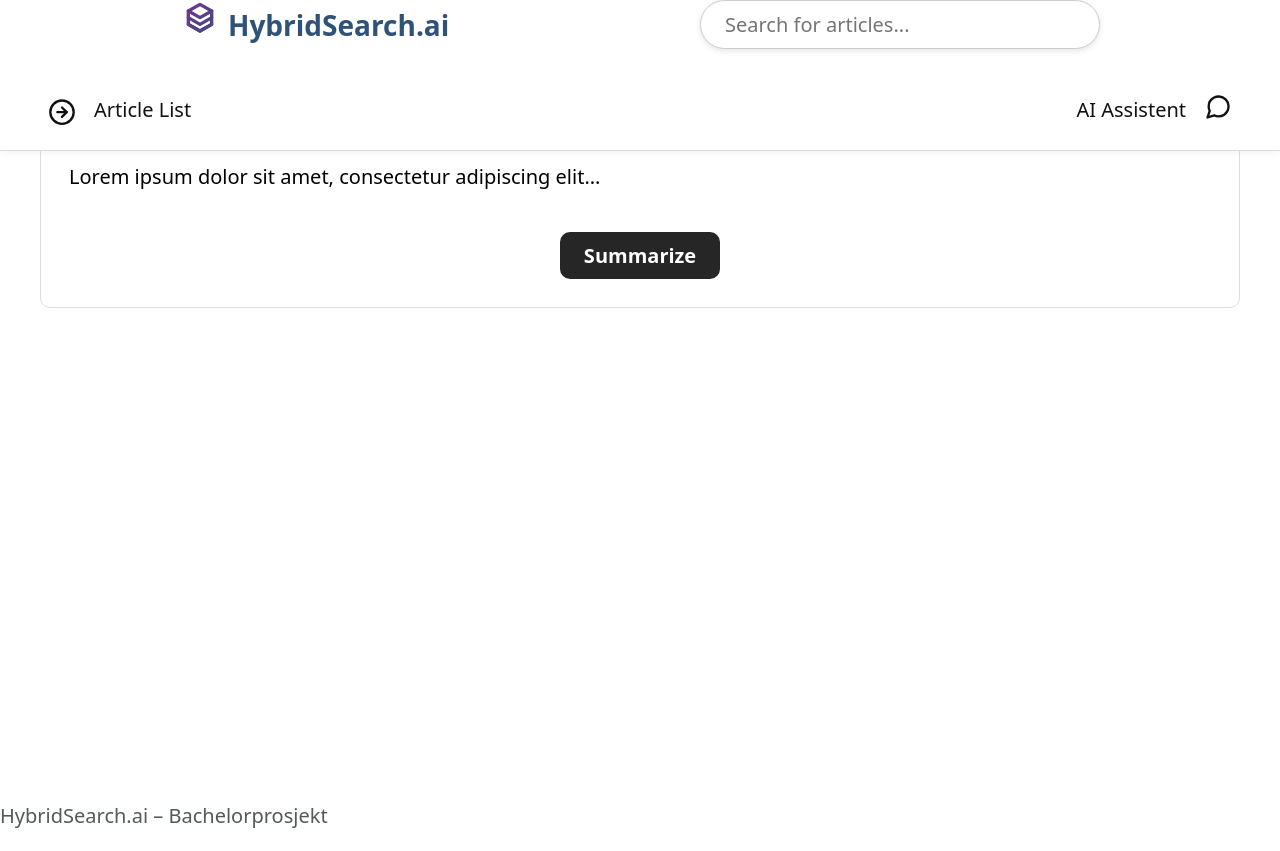
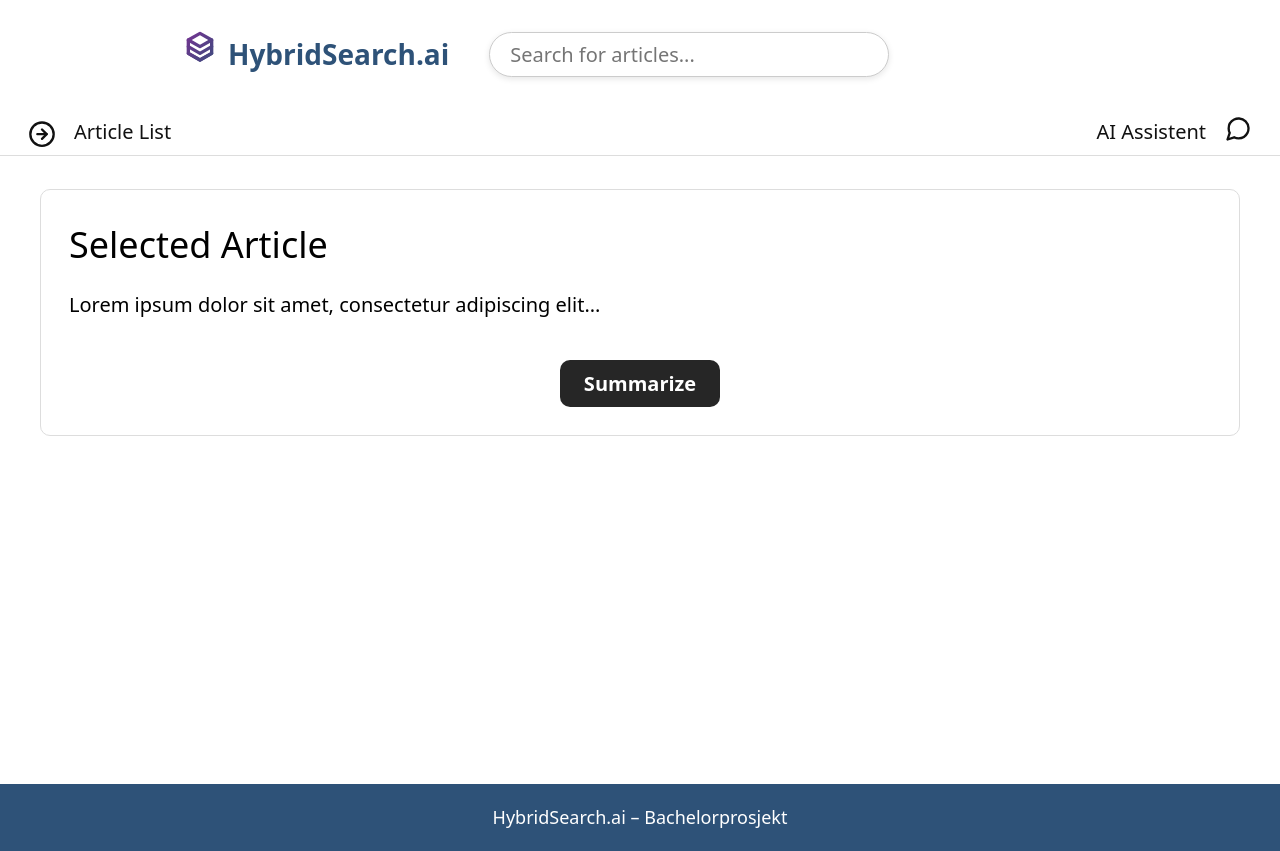
Before and after one commit to Hussein-Ali-Shamarti/Bachelor-SearchMotor, a React (Create React App) app in the folder frontend/: page /mydashboard in a window 1280 px wide. Built offline with nearby package versions, Linux system fonts and the light colour scheme.

Commit message:
fix: diverse styling

```diff
--- a/frontend/src/assets/styles/HeaderMyDashboard.css
+++ b/frontend/src/assets/styles/HeaderMyDashboard.css
@@ -9,12 +9,11 @@
   right: 0;
   z-index: 1000;
   background-color: #fff;
-  box-shadow: 0 2px 8px rgba(0, 0, 0, 0.05); /* Optional for visuell dybde */
+  box-shadow: 0 2px 8px rgba(0, 0, 0, 0.05);
+  height: 136px;            /* fast høyde */
+  padding: 0;               /* fjern padding – flytt det til innhold */
 }
 
-/* lag plass så mye som fixed header tar ?? */
-/* .outer-wrap
-  padding-top: 130px; er fjernet  */
 
 
 
@@ -23,10 +22,13 @@
 
   background-color: #fff;
   width: 100%;
-  padding: 0 1rem;                /* Fjernet vertical padding – høyde er nå kontrollert */
+  padding: 0 1rem;
   z-index: 1000;                  /* Over alt annet */
   display: flex;
   align-items: center;
+  padding-top: 2rem;
+  padding-bottom: 1rem;
+   height: 88px;
 }
 
 /* Wrapper som sentrerer og begrenser innholdsbredde */
@@ -34,7 +36,7 @@
   width: 100%;
   max-width: 960px;
   margin: 0 auto;
-  flex: 1;
+  /* flex: 1; */
 }
 
 /* Ny struktur: Logo og søk side om side */
@@ -51,32 +53,34 @@
   align-items: center;
   gap: 0.4rem;
 }
-
+/* begrenser høyden av img  */
 .site-logo {
+  height: 48px;
   max-height: 48px;
-  height: auto;
   width: auto;
 }
 
 .site-title {
-  font-size: 1.5rem;
+  font-size: 1.4rem;
+  line-height: 1;
   color: #2c5282;
   margin: 0;
+  white-space: nowrap;
 }
 
 /* Søkefelt-blokk */
 .search-bar-wrapper {
   flex: 1;
   display: flex;
-  justify-content: flex-end;
+  /* justify-content: flex-end; */
 }
 
 .search-input {
   width: 100%;
   max-width: 400px;
-  padding: 0.6rem 1.2rem;
   font-size: 1rem;
-  border-radius: 2rem;
+  padding: 0.5rem 1rem;
+    border-radius: 1.5rem;
   border: 1px solid #ccc;
   box-shadow: 0 2px 6px rgba(0, 0, 0, 0.1);
   transition: box-shadow 0.2s ease;
@@ -87,15 +91,98 @@
   box-shadow: 0 2px 10px rgba(0, 0, 0, 0.15);
 }
 
+
+/* -------------------------------------------------------------
+   KONTROLLPANEL FOR KNAPPER MELLOM HEADER OG DASHBOARD (STICKY)
+-------------------------------------------------------------- */
+.control-panel-nav {
+  display: flex;
+  justify-content: space-between;
+  align-items: center;
+
+  gap: 1rem;
+
+
+
+  /* z-index: 999; */
+  background: white;
+  border-bottom: 1px solid #ddd;
+  height: 48px;
+  padding: 0 1rem;
+}
+/* -------------------------------------------------------------
+  KNAPPER VENSTRE OG HØYRE (REBRUKT)
+--------------------------------------------------------------*/
+.sidebar-back-button,
+.sidebar-switcher-ai,
+.sidebar-switcher-article {
+  display: flex;
+  align-items: center;
+  gap: 0.5rem;
+  color: #111;
+}
+.sidebar-back-button button,
+.sidebar-switcher-ai button,
+.sidebar-switcher-article button {
+  background: none;
+  border: none;
+  font-size: 1.7rem;
+  color: #111;
+  cursor: pointer;
+  padding: 0.4rem;
+  transition: color 0.3s ease, transform 0.2s ease;
+}
+.sidebar-back-button button:hover,
+.sidebar-switcher-ai button:hover,
+.sidebar-switcher-article button:hover {
+  color: #444;
+  transform: scale(1.1);
+}
+
+/* -------------------------------------------------------------
+ Medai Queries for Responsivitet
+-------------------------------------------------------------- */
+
+/* -------------------------------------------------------------
+   RESPONSIVT: TABLET OG DESKTOP (≥601px) –
+-------------------------------------------------------------- */
+@media screen and (min-width: 601px) {
+  .site-header {
+    flex-direction: row;
+    align-items: center;
+
+  }
+
+  .MyHeader-content {
+    flex-direction: row;
+    align-items: center;
+    gap: 2rem;
+    max-width: 960px;        /* <-- Legg til dette */
+    margin: 0 auto;          /* <-- Og dette */
+    /* width: 100%; */
+    justify-content: space-between; /* <-- Og dette */
+  }
+
+  .search-bar-wrapper {
+    justify-content: start;
+  }
+
+  .search-input {
+    max-width: 400px;
+  }
+}
+
+
 /* -------------------------------------------------------------
   RESPONSIVT: MOBIL (<600px)
 -------------------------------------------------------------- */
 @media screen and (max-width: 600px) {
   .site-header {
     height: auto;                       /* Tillater innhold å vokse vertikalt */
-    padding: 1rem 0.5rem;
+
     flex-direction: column;
     align-items: flex-start;
+    padding-bottom: 0rem;
   }
 
   .MyHeader-content {
@@ -120,7 +207,7 @@
   .search-input {
     width: 90%;
     max-width: none;
-    padding: 0.5rem 1rem;
-    border-radius: 1.5rem;
+
+
   }
 }
--- a/frontend/src/assets/styles/MyDashboard.css
+++ b/frontend/src/assets/styles/MyDashboard.css
@@ -1,22 +1,24 @@
+
 /* -------------------------------------------------------------
    LAYOUT: GLOBAL APP-CONTAINER (OUTER-WRAP)
 -------------------------------------------------------------- */
 
 .outer-wrap {
-  min-height: 100vh;        /* Strekker seg til full skjermhøyde */
   display: flex;
-  flex-direction: column;   /* Vertikal struktur: header → panel → dashboard → footer */
+  flex-direction: column;
+  min-height: 100vh;
+  padding-top: 128px; /* høyden på din fixed header + control panel */
 }
 
 /* -------------------------------------------------------------
    STRUCTURE: YTTERSTE LAYOUT-KONTAINER FOR DASHBOARD
    ------------------------------------------------------------- */
    .dashboard-layout {
-                     /* Fyll hele skjermen */
-    display: flex;
-    flex-direction: column;         /* Vertikal struktur: header + panel + grid */
+    /* Fyll hele skjermen */
+display: flex;
+flex-direction: column;         /* Vertikal struktur: header + panel + grid */
 
-  }
+}
 
   /* -------------------------------------------------------------
      DASHBOARD GRID – INNHOLDSOMRÅDER (ARTICLE – MAIN – AI)
@@ -29,81 +31,17 @@
     grid-template-columns: 260px 1fr 300px;
 
      background: white;
+
   }
-
-  /* -------------------------------------------------------------
-     SCROLL-KONTROLL FOR HVER DEL
-     ------------------------------------------------------------- */
-
-
-
-    /* .main-area {
-      overflow-y: auto;
-    }
-
-    .ai-sidebar {
-      overflow-y: auto;
-    } */
 
 
 
 
-/* -------------------------------------------------------------
-  KONTROLLPANEL FOR KNAPPER MELLOM HEADER OG DASHBOARD
---------------------------------------------------------------*/
-/* panel før sticky */
-/* .control-panel-nav {
-  display: flex;
-  justify-content: space-between;
-  align-items: center;
-  padding: 0.8rem 2rem;
-  border-bottom: 1px solid #ddd;
-  gap: 1rem;
-} */
-/* -------------------------------------------------------------
-   KONTROLLPANEL FOR KNAPPER MELLOM HEADER OG DASHBOARD (STICKY)
--------------------------------------------------------------- */
-.control-panel-nav {
-  display: flex;
-  justify-content: space-between;
-  align-items: center;
-  padding: 0.8rem 2rem;
-  gap: 1rem;
 
 
 
-  z-index: 999;
-  background: white;
-  border-bottom: 1px solid #ddd;
-}
-/* -------------------------------------------------------------
-  KNAPPER VENSTRE OG HØYRE (REBRUKT)
---------------------------------------------------------------*/
-.sidebar-back-button,
-.sidebar-switcher-ai,
-.sidebar-switcher-article {
-  display: flex;
-  align-items: center;
-  gap: 0.5rem;
-  color: #111;
-}
-.sidebar-back-button button,
-.sidebar-switcher-ai button,
-.sidebar-switcher-article button {
-  background: none;
-  border: none;
-  font-size: 1.7rem;
-  color: #111;
-  cursor: pointer;
-  padding: 0.4rem;
-  transition: color 0.3s ease, transform 0.2s ease;
-}
-.sidebar-back-button button:hover,
-.sidebar-switcher-ai button:hover,
-.sidebar-switcher-article button:hover {
-  color: #444;
-  transform: scale(1.1);
-}
+
+
 /* -------------------------------------------------------------
   Article-SIDEBAR OG AI-SIDEBAR
 --------------------------------------------------------------*/
@@ -297,19 +235,16 @@ padding-left: 1.4rem;
     padding: 1rem;
     display: block;
   }
+  .main-area > *:first-child {
+    margin-top: 1rem;
+  }
 
   .article-sidebar {
     grid-area: article;
     /* max-height: 400px;        */
-    overflow-y: auto;
+
     max-height: calc(100vh - 128px); /* = 72 + 56, juster etter faktisk høyde */
-    /* må endres:display:  Hvordan finne riktig høyde (X) for calc(100vh - Xpx)?
 
-Mål site-header og control-panel-nav i DevTools → "Computed" height.
-
-Legg sammen og bruk i calc().
-
-Test i mobil og desktop for å finjustere.; */
   }
 
   .article-sidebar.hidden,
@@ -390,11 +325,11 @@ Test i mobil og desktop for å finjustere.; */
 .ai-sidebar {
   grid-area: ai;
   /* max-height: calc(100vh - 80px - 50px);  juster hvis header/footer har annen høyde  */
-  overflow-y: auto;
+
 }
 .main-area {
   grid-area: main;
-  overflow-y: auto;
+
   padding: 0.5rem 2rem 2rem;
 }
 
@@ -512,3 +447,16 @@ Test i mobil og desktop for å finjustere.; */
     margin-right: auto;
   }
 }
+
+
+.site-footer {
+  background-color: #2e5278;
+  color: white;
+ padding: 1rem;
+  font-size: smaller;
+  text-align: center; /* ✅ sentrerer all tekst */
+}
+
+.footer-text {
+  font-size: 0.9rem;
+}
--- a/frontend/src/assets/styles/global/layout.css
+++ b/frontend/src/assets/styles/global/layout.css
@@ -111,9 +111,10 @@ body {
 /* Grundlegende Gestaltung für den Footer */
 .site-footer {
   font-size: smaller;
-  background-color: var(--color-nav,#00a3d2);
+  background-color: #2e5278; /* mørk blå */
 
   color: white;
+
 
   padding: 1rem;
 }
@@ -132,10 +133,7 @@ body {
 }
 
 
-.footer-nav li:first-child {
-  padding-right: 0.5rem;
-  border-right: 1px solid var(--color-background-light);
-}
+
 
 
 .footer-nav li:last-child {
--- a/frontend/src/pages/HomePage.jsx
+++ b/frontend/src/pages/HomePage.jsx
@@ -129,11 +129,9 @@ const HomePage = () => {
         <div className="inside">
           <nav className="footer-nav">
             <ul>
+
               <li>
-                <a href="#">Legal Notice</a>
-              </li>
-              <li>
-                <a href="#">Privacy Protection</a>
+                <a href="#">HybridSearch.ai – Bachelorprosjekt</a>
               </li>
               <li>
                 <a href="#top">Back to top</a>
--- a/frontend/src/pages/MyDashboard.jsx
+++ b/frontend/src/pages/MyDashboard.jsx
@@ -12,6 +12,8 @@ function MyDashboard() {
   const [isTablet, setIsTablet] = useState(
     window.innerWidth > 600 && window.innerWidth <= 1024
   );
+  const [visibleCount, setVisibleCount] = useState(5);
+
 
   const sidebarRef = useRef(null); // ✔️ beholdt – brukes til scroll
   const [showLoadMore, setShowLoadMore] = useState(false); // ✔️ beholdt – styrer "Last flere"-knapp
@@ -80,6 +82,8 @@ function MyDashboard() {
         toggleAiSidebar={toggleAiSidebar}
       />
 
+
+
       <div
         className={`dashboard
           ${!articleSidebarHidden && !aiSidebarHidden ? "three-columns" : ""}
@@ -97,8 +101,7 @@ function MyDashboard() {
   <h3>Article list</h3>
   <nav className="article-list-menu">
     <ul>
-                {/* Eksempelartikler */}
-                {Array.from({ length: 12 }).map((_, i) => (
+      {Array.from({ length: visibleCount }).map((_, i) => (
         <li key={i}>
           <a href="#">
             <div className="article-text">
@@ -110,13 +113,14 @@ function MyDashboard() {
       ))}
     </ul>
 
-              {showLoadMore && (
+    {visibleCount < 12 && (
       <div className="article-sidebar-loadmore">
-                  <button>Last flere</button>
+        <button onClick={() => setVisibleCount(prev => prev + 5)}>Last flere</button>
       </div>
     )}
   </nav>
 </div>
+
         </aside>
 
         <main className={`main-area ${(isMobile && (!articleSidebarHidden || !aiSidebarHidden)) ? 'hidden' : ''}`}>
@@ -158,9 +162,12 @@ function MyDashboard() {
           </div>
         </aside>
       </div>
-
-      <footer className="footer-area">
-        <p>HybridSearch.ai – Bachelorprosjekt</p>
+      <footer className="site-footer">
+  <div className="inside">
+    <div className="footer-text">
+      HybridSearch.ai – Bachelorprosjekt
+    </div>
+  </div>
 </footer>
     </div>
   );
```
Also changed, not shown: frontend/src/assets/styles/MyPageF/global-styles-folder/layout.css (+3 -11 lines). Lines whose indentation alone changed are shown as unchanged.
